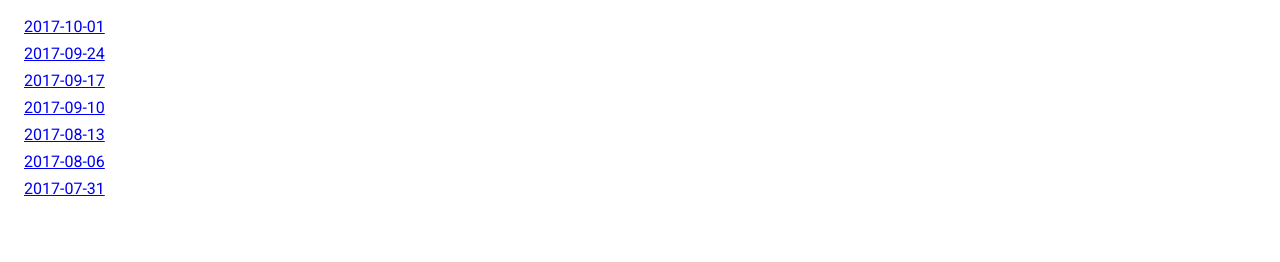
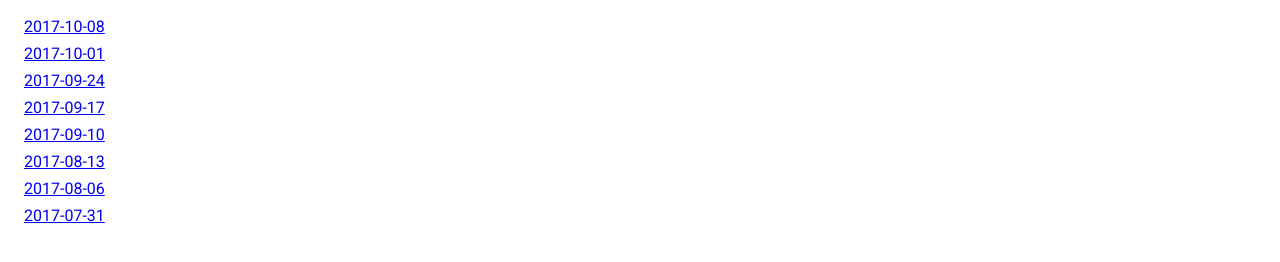
Before and after one commit to caltemose/mealplans, a plain HTML site: page index.html in a window 1280 px wide. Shown: the part 64-326 px from the top of the page. Drawn offline with Linux system fonts and the light colour scheme.

Commit message:
Update 2017-10-08T18:53:39.027Z

```diff
--- a/index.html
+++ b/index.html
@@ -1 +1 @@
-<!DOCTYPE html><html><head><meta content="IE=edge,chrome=1" http-equiv="X-UA-Compatible"><meta content="width=device-width" name="viewport"><title>Recipes</title><link href="https://fonts.googleapis.com/css?family=Roboto:400,700" rel="stylesheet"><link rel="stylesheet" href="/mealplans/styles/main.css"></head><body><article><h1>Meal Plans</h1><ul class="PlanList"><li><a href="plans/2017-10-01.html">2017-10-01</a></li><li><a href="plans/2017-09-24.html">2017-09-24</a></li><li><a href="plans/2017-09-17.html">2017-09-17</a></li><li><a href="plans/2017-09-10.html">2017-09-10</a></li><li><a href="plans/2017-08-13.html">2017-08-13</a></li><li><a href="plans/2017-08-06.html">2017-08-06</a></li><li><a href="plans/2017-07-31.html">2017-07-31</a></li></ul></article></body></html>
+<!DOCTYPE html><html><head><meta content="IE=edge,chrome=1" http-equiv="X-UA-Compatible"><meta content="width=device-width" name="viewport"><title>Recipes</title><link href="https://fonts.googleapis.com/css?family=Roboto:400,700" rel="stylesheet"><link rel="stylesheet" href="/mealplans/styles/main.css"></head><body><article><h1>Meal Plans</h1><ul class="PlanList"><li><a href="plans/2017-10-08.html">2017-10-08</a></li><li><a href="plans/2017-10-01.html">2017-10-01</a></li><li><a href="plans/2017-09-24.html">2017-09-24</a></li><li><a href="plans/2017-09-17.html">2017-09-17</a></li><li><a href="plans/2017-09-10.html">2017-09-10</a></li><li><a href="plans/2017-08-13.html">2017-08-13</a></li><li><a href="plans/2017-08-06.html">2017-08-06</a></li><li><a href="plans/2017-07-31.html">2017-07-31</a></li></ul></article></body></html>
```
Also changed, not shown: plans/2017-10-01.html (+1 -1 lines), plans/2017-10-08.html (added, +1 -0 lines).
